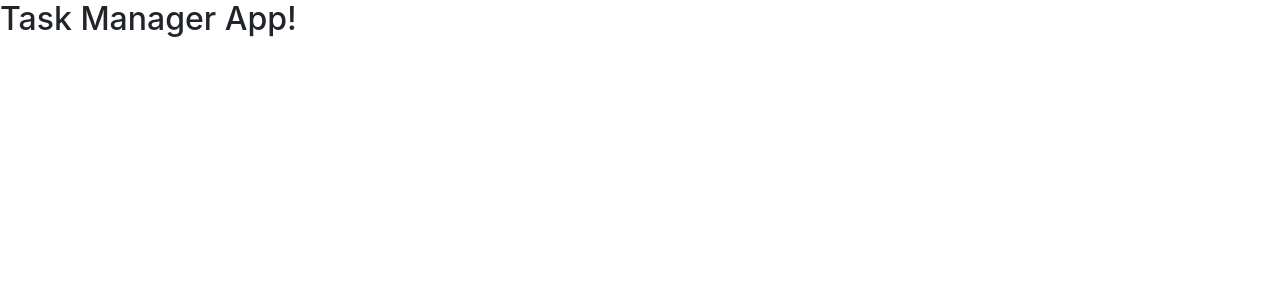
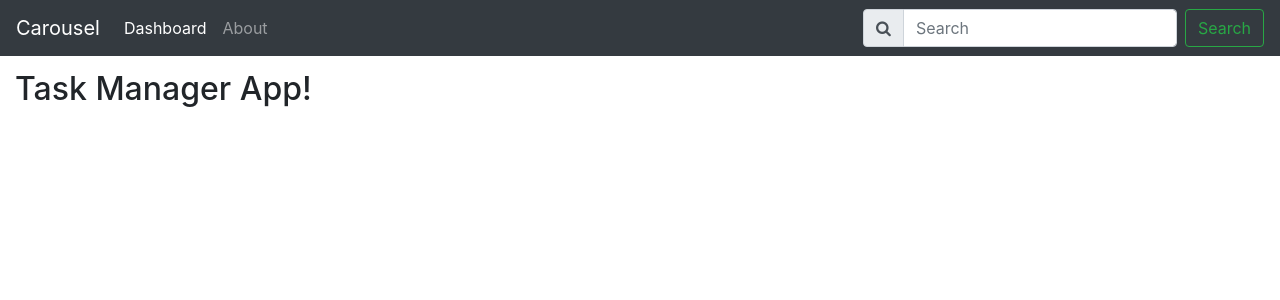
Before and after one commit to bbmattieu9/taskmanager, an Angular app: page / in a window 1280 px wide. Shown: the top 300 px of the page. Built offline with nearby package versions, Linux system fonts and the light colour scheme.

Commit message:
[Navbar] Add boostrap navbar
Problem
 * Task manager needs navigatither

Solution
 * Added bootstrap navigation bar

[Closes]

```diff
--- a/angular.json
+++ b/angular.json
@@ -30,7 +30,7 @@
             "styles": [
               "src/styles.scss",
               "node_modules/bootstrap/dist/css/bootstrap.css",
-              "node_modules/font-awesome/css/bootstrap.css"
+              "node_modules/font-awesome/css/font-awesome.css"
             ],
             "scripts": [
               "node_modules/jquery/dist/jquery.js",
--- a/src/app/app.component.html
+++ b/src/app/app.component.html
@@ -1,3 +1,53 @@
-<h2>
-  Task Manager App!
-</h2>
+<header>
+  <nav class="navbar navbar-expand-md navbar-dark fixed-top bg-dark">
+    <a class="navbar-brand" href="#">Carousel</a>
+    <button
+      class="navbar-toggler"
+      type="button"
+      data-toggle="collapse"
+      data-target="#navbarCollapse"
+      aria-controls="navbarCollapse"
+      aria-expanded="false"
+      aria-label="Toggle navigation"
+    >
+      <span class="navbar-toggler-icon"></span>
+    </button>
+    <div class="collapse navbar-collapse" id="navbarCollapse">
+      <ul class="navbar-nav mr-auto">
+        <li class="nav-item active">
+          <a class="nav-link" href="#">
+            Dashboard <span class="sr-only">(current)</span></a
+          >
+        </li>
+        <li class="nav-item">
+          <a class="nav-link" href="#">About</a>
+        </li>
+      </ul>
+      <form class="form-inline mt-2 mt-md-0">
+        <div class="input-group">
+          <div class="input-group-prepend">
+            <span class="input-group-text" id="search">
+              <i class="fa fa-search"></i>
+            </span>
+          </div>
+          <input
+            class="form-control mr-sm-2"
+            type="text"
+            placeholder="Search"
+            aria-label="Search"
+          />
+
+        </div>
+        <button class="btn btn-outline-success my-2 my-sm-0" type="submit">
+          Search
+        </button>
+      </form>
+    </div>
+  </nav>
+</header>
+
+<div class="container-fluid">
+  <h2>
+    Task Manager App!
+  </h2>
+</div>
--- a/src/styles.scss
+++ b/src/styles.scss
@@ -1 +1,3 @@
-/* You can add global styles to this file, and also import other style files */
+body {
+  padding-top: 70px;
+}
```
